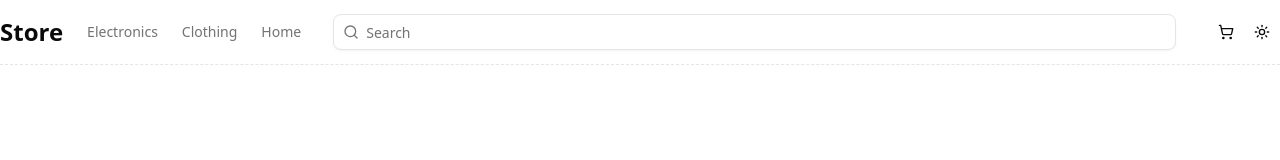
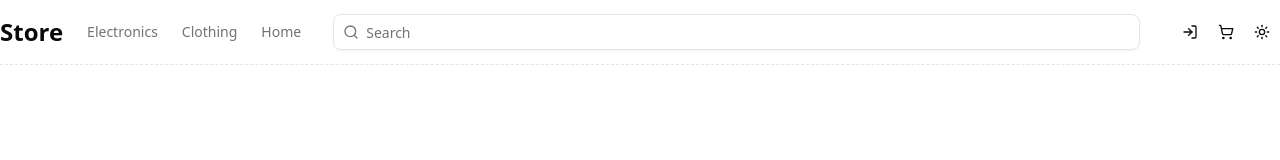
Before and after one commit to mrcsbrln/next-ecommerce, a Next.js app: page /auth/signin in a window 1280 px wide. Shown: the top 160 px of the page. Built offline with nearby package versions, Linux system fonts and the light colour scheme; no server answers.

Commit message:
auth status ui and logout

```diff
--- a/app/auth/signin/page.tsx
+++ b/app/auth/signin/page.tsx
@@ -26,7 +26,7 @@ import { useRouter } from "next/navigation";
 
 export default function SignInPage() {
   const [error, setError] = useState<string | null>(null);
-  const { data: session, update: updateSession } = useSession();
+  const { update: updateSession } = useSession();
   const form = useForm<LoginSchemaType>({
     resolver: zodResolver(LoginSchema),
     defaultValues: {
@@ -111,9 +111,6 @@ export default function SignInPage() {
                   </FormItem>
                 )}
               />
-
-              {session?.user && <pre>{JSON.stringify(session, null, 2)}</pre>}
-
               <Button type="submit" className="w-full">
                 Sign In
               </Button>
--- /dev/null
+++ b/components/auth-status.tsx
@@ -0,0 +1,31 @@
+"use client";
+
+import { signOut, useSession } from "next-auth/react";
+import { Skeleton } from "./ui/skeleton";
+import { Button } from "./ui/button";
+import Link from "next/link";
+import { LogIn, LogOut } from "lucide-react";
+
+export default function AuthStatus() {
+  const { status } = useSession();
+
+  if (status === "loading") {
+    return <Skeleton className="w-9 h-9" />;
+  }
+
+  if (status === "unauthenticated") {
+    return (
+      <Button variant="ghost" size="icon" asChild>
+        <Link href="/auth/signin">
+          <LogIn className="h-5 w-5" />
+        </Link>
+      </Button>
+    );
+  }
+
+  return (
+    <Button variant="ghost" size="icon" onClick={() => signOut()}>
+      <LogOut className="h-5 w-5" />
+    </Button>
+  );
+}
--- a/components/navbar.tsx
+++ b/components/navbar.tsx
@@ -5,6 +5,7 @@ import SearchInput from "./search-input";
 import CartIndicator from "./cart-indicator";
 import { Suspense } from "react";
 import CartIndicatorSkeleton from "./cart-indicator-skeleton";
+import AuthStatus from "./auth-status";
 
 export const categories = [
   {
@@ -51,6 +52,7 @@ export default function Navbar() {
         </div>
 
         <div className="flex items-center gap-0">
+          <AuthStatus />
           <Suspense fallback={<CartIndicatorSkeleton />}>
             <CartIndicator />
           </Suspense>
```
